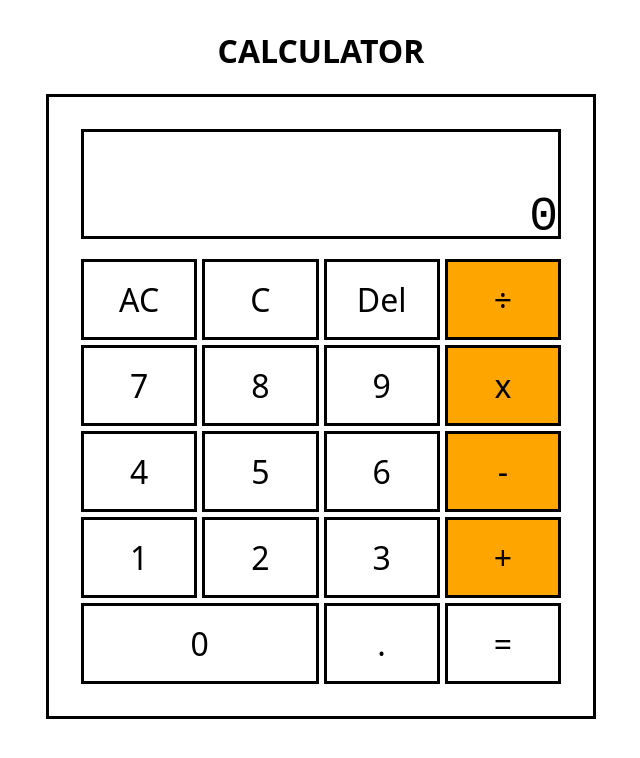
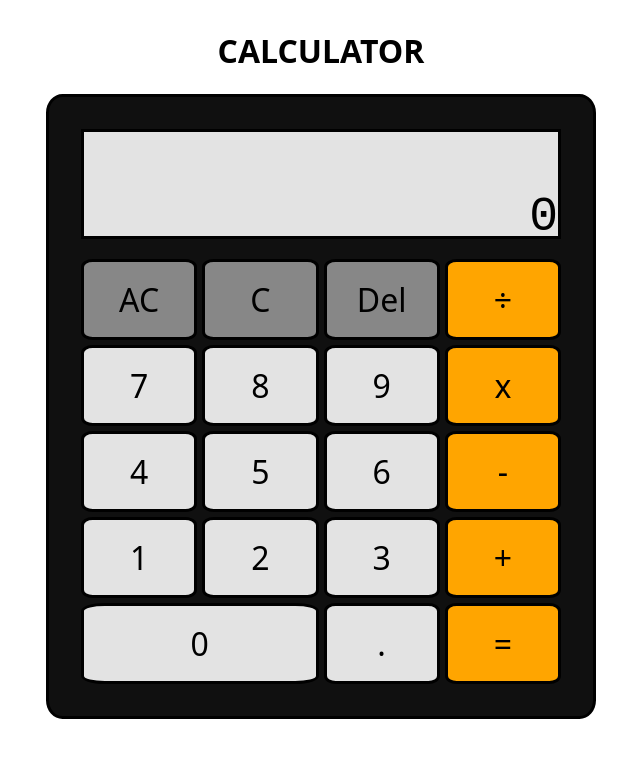
Before and after one commit to CristopherArtGo/TOP_calculator, a plain HTML site: page index.html in a window 1280 px wide. Shown: the whole page, without its empty margins (319-959 px from the left). Drawn offline with Linux system fonts and the light colour scheme.

Commit message:
added css styles to the calculator

```diff
--- a/index.html
+++ b/index.html
@@ -19,9 +19,9 @@
                     <p id="textDisplay">0</p>
                 </div>
                 <div id="buttonsDiv">
-                    <div id="allClear" class="keybutton">AC</div>
-                    <div id="clear" class="keybutton">C</div>
-                    <div id="backspace" class="keybutton">Del</div>
+                    <div id="allClear" class="keybutton option">AC</div>
+                    <div id="clear" class="keybutton option">C</div>
+                    <div id="backspace" class="keybutton option">Del</div>
                     <div id="divide" class="keybutton operatorButton">÷</div>
                     <div id="seven" class="keybutton">7</div>
                     <div id="eight" class="keybutton">8</div>
@@ -37,7 +37,7 @@
                     <div id="add" class="keybutton operatorButton">+</div>
                     <div id="zero" class="keybutton">0</div>
                     <div id="decimal" class="keybutton">.</div>
-                    <div id="equal" class="keybutton">=</div>
+                    <div id="equal" class="keybutton operatorButton">=</div>
                 </div>
             </div>
         </div>
--- a/script.js
+++ b/script.js
@@ -57,16 +57,12 @@ del.addEventListener("click", function () {
 });
 
 decimal.addEventListener("click", function (){
-    if (newInput == true)
-    {
-        newInput = false;
-        display.textContent = "0."
-    }
     if (decimalLock == false)
     {
         newInput = false;
         display.textContent += ".";
     }
+    newInput = false;
     decimalLock = true;
 });
 
--- a/styles.css
+++ b/styles.css
@@ -31,6 +31,7 @@
     font-family: 'Courier New';
     font-weight: medium;
     position: relative;
+    background-color: rgb(227, 227, 227);
 }
 
 #operationDisplay {
@@ -55,7 +56,7 @@
     gap: 5px;
 }
 
-.operatorButton {
+.keybutton.operatorButton {
     background-color: orange;
 }
 
@@ -74,8 +75,15 @@
 
 .keybutton {
     cursor: pointer;
+    background-color: rgb(227, 227, 227);
+    border-radius: 10%;
 }
 
-.keybutton:hover {
-    background-color: orange;
+#calculator-container{
+    background-color: rgb(16, 16, 16);
+    border-radius: 3%;
 }
+
+.keybutton.option {
+    background-color: rgb(135, 135, 135);
+}
```
